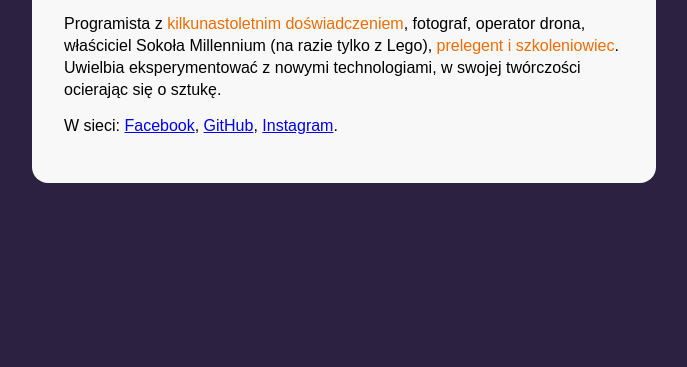
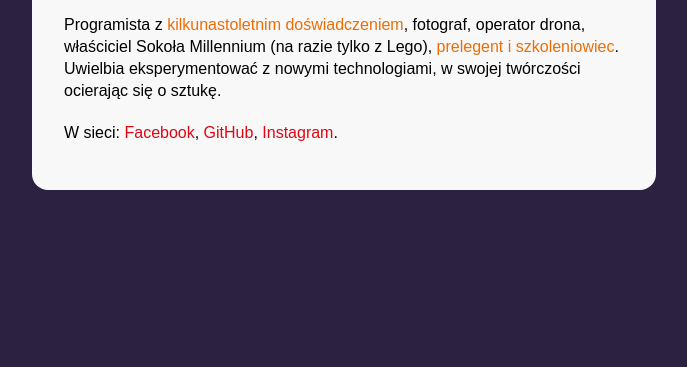
Before and after one commit to krystianmaslak/business-card, a plain HTML site: page index.html in a window 1280 px wide. Shown: the part 433-800 px from the top of the page, without its empty margins (296-983 px from the left). Drawn offline with Linux system fonts and the light colour scheme.

Commit message:
person content styles

```diff
--- a/index.html
+++ b/index.html
@@ -15,13 +15,15 @@
           <h1 class="person__name">Imię i nazwisko</h1>
           <p class="person__position">stanowisko</p>
         </header>
-        <p class="person__description">
+        <p class="person__description person__description--with-margin"> <!-- modyfikator-->
           Programista z <strong class="special">kilkunastoletnim doświadczeniem</strong>, fotograf, operator
           drona, właściciel Sokoła Millennium (na razie tylko z Lego), <strong class="special">prelegent
           i szkoleniowiec</strong>. Uwielbia eksperymentować z nowymi technologiami, w
           swojej twórczości ocierając się o sztukę.
         </p class="person__description">
-        <p>W sieci:  <a class="person__link" href="#">Facebook</a>,  <a class="person__link" class="" href="#">GitHub</a>,  <a class="person__link" class="" href="#">Instagram</a>.</p>
+        <p>W sieci:  <a class="person__link" href="#">Facebook</a>,
+          <a class="person__link" class="" href="#">GitHub</a>,
+          <a class="person__link" class="" href="#">Instagram</a>.</p>
       </article>
     </main>
   </body>
--- a/style.css
+++ b/style.css
@@ -30,6 +30,20 @@ body {
 .person__description {
   font-size: 16px;
   line-height: 22px; /* wysokość linii */
+  margin: 0;
+}
+
+.person__description--with-margin {
+  margin-bottom: 22px;
+}
+
+.person__info {
+  margin-bottom: 24px;;
+}
+
+.person__link {
+  color: #E20613;
+  text-decoration: none;
 }
 
 .person__name {
```
